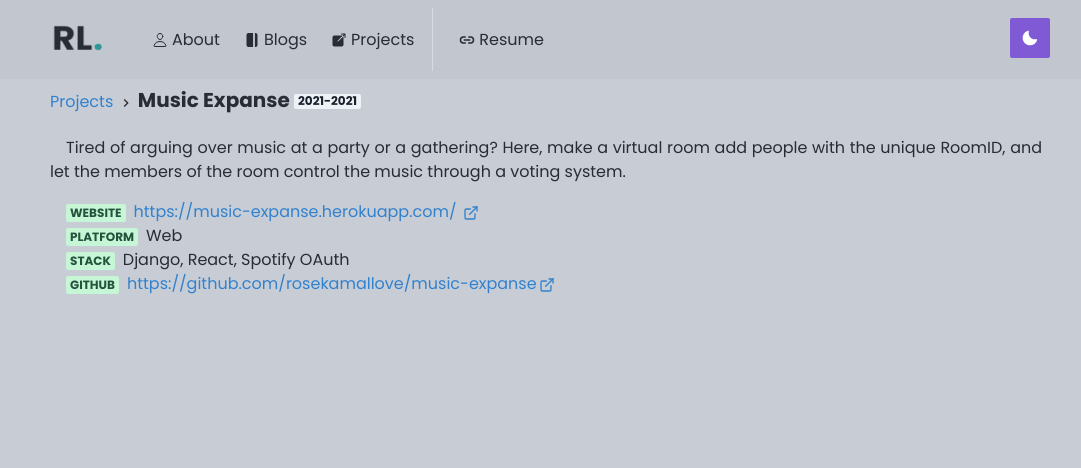
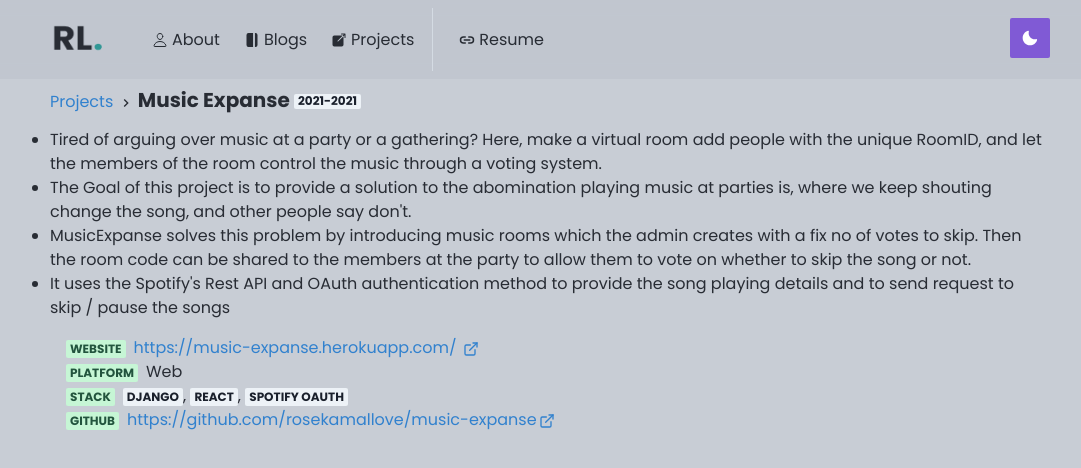
Before and after one commit to rosekamallove/rosekamal.love, a Next.js app: page /projects/music-expanse in a window 1280 px wide. Shown: the top 468 px of the page, without its empty margins (94-1175 px from the left). Built offline with nearby package versions, Linux system fonts and the light colour scheme.

Commit message:
minor improvements

```diff
--- a/pages/blogs/[id].js
+++ b/pages/blogs/[id].js
@@ -67,8 +67,9 @@ export default function Post({ postData, id }) {
       toast({
         description:
           'Please do provide some feedback, it is crucial to my growth 😅',
-        variant: 'left-accent',
-        position: 'bottom-right'
+        variant: 'solid',
+        position: 'bottom-right',
+        isClosable: true
       })
       setCount(count + 1)
     }
--- a/pages/projects/music-expanse.js
+++ b/pages/projects/music-expanse.js
@@ -1,7 +1,7 @@
+/* eslint-disable react/no-unescaped-entities */
 import { ExternalLinkIcon } from '@chakra-ui/icons'
 import { Badge, Container, Link, List, ListItem } from '@chakra-ui/react'
 import Layout from '../../components/layouts/article'
-import P from '../../components/paragraph'
 import { Meta, Title } from '../../components/projects'
 
 const Project = () => (
@@ -10,11 +10,29 @@ const Project = () => (
       <Title>
         Music Expanse <Badge>2021-2021</Badge>
       </Title>
-      <P>
-        Tired of arguing over music at a party or a gathering? Here, make a
-        virtual room add people with the unique RoomID, and let the members of
-        the room control the music through a voting system.
-      </P>
+      <ul>
+        <li>
+          Tired of arguing over music at a party or a gathering? Here, make a
+          virtual room add people with the unique RoomID, and let the members of
+          the room control the music through a voting system.
+        </li>
+        <li>
+          The Goal of this project is to provide a solution to the abomination
+          playing music at parties is, where we keep shouting change the song,
+          and other people say don't.
+        </li>
+        <li>
+          MusicExpanse solves this problem by introducing music rooms which the
+          admin creates with a fix no of votes to skip. Then the room code can
+          be shared to the members at the party to allow them to vote on whether
+          to skip the song or not.
+        </li>
+        <li>
+          It uses the Spotify's Rest API and OAuth authentication method to
+          provide the song playing details and to send request to skip / pause
+          the songs
+        </li>
+      </ul>
       <List ml={4} my={4}>
         <ListItem>
           <Meta>Website</Meta>
@@ -28,7 +46,8 @@ const Project = () => (
         </ListItem>
         <ListItem>
           <Meta>Stack</Meta>
-          <span>Django, React, Spotify OAuth</span>
+          <Badge>Django</Badge>, <Badge>React</Badge>,{' '}
+          <Badge>Spotify OAuth</Badge>
         </ListItem>
         <ListItem>
           <Meta>GitHub</Meta>
--- a/pages/projects/youtemy.js
+++ b/pages/projects/youtemy.js
@@ -61,7 +61,8 @@ const Project = () => {
           </ListItem>
           <ListItem>
             <Meta>Stack</Meta>
-            <span>NodeJS, React, Firestore , YouTube Data API V3</span>
+            <Badge>NodeJS</Badge>, <Badge>React</Badge>,{' '}
+            <Badge>Firestore,</Badge> <Badge>YouTube Data API V3</Badge>
           </ListItem>
           <ListItem>
             <Meta>GitHub</Meta>
```
